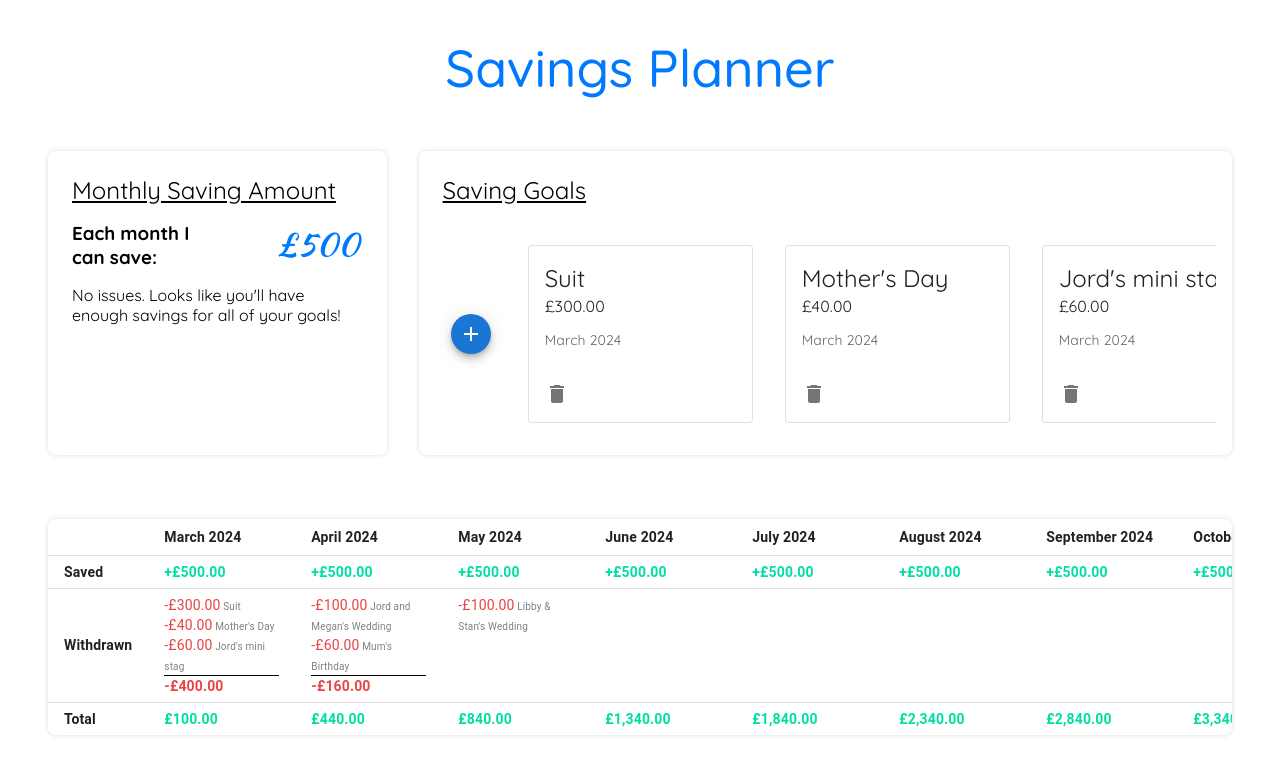
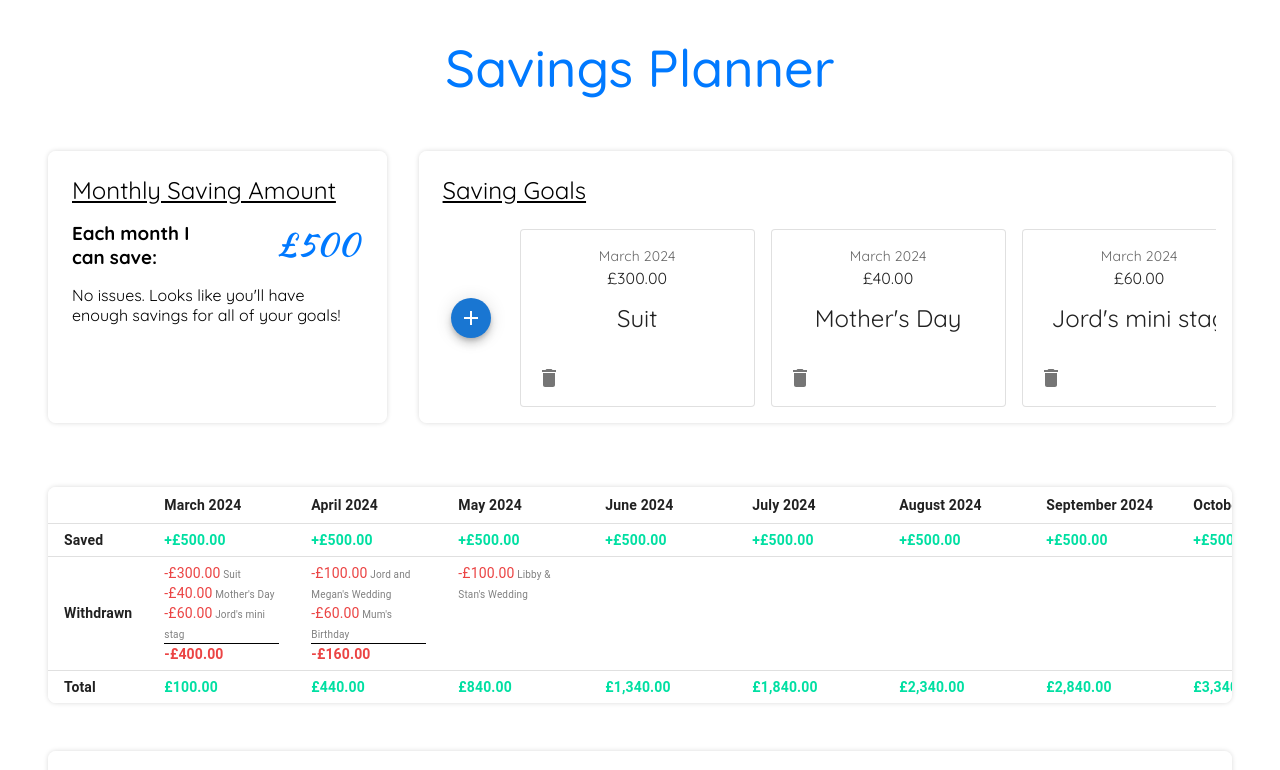
Before and after one commit to AKP-13/savings-planner, a React (Create React App) app: page / in a window 1280 px wide. Shown: the top 770 px of the page. Built offline with nearby package versions, Linux system fonts and the light colour scheme.

Commit message:
Tweak styling of savingItems

```diff
--- a/src/savingGoals/SavingItems.tsx
+++ b/src/savingGoals/SavingItems.tsx
@@ -10,9 +10,8 @@ import { CardContainer, InfoText } from './styles';
 import { SetTableData, TableData } from '../types';
 
 const StyledBox = styled(Box)({
-  minWidth: 225,
-  margin: '0 1rem',
-  textAlign: 'left'
+  minWidth: 235,
+  margin: '0 0.5rem'
 });
 
 const StyledTypography = styled(Typography)({
@@ -58,15 +57,15 @@ const SavingItems = ({
           <StyledBox key={`${itemToSaveFor}-${itemAmount}-${monthNeeded}-${yearNeeded}`}>
             <Card variant="outlined">
               <CardContent>
-                <StyledTypography variant="h5">{itemToSaveFor}</StyledTypography>
+                <StyledTypography color="text.secondary" variant="body2">
+                  {monthNeeded} {yearNeeded}
+                </StyledTypography>
 
                 <StyledTypography sx={{ mb: 1.5 }}>
                   {formattedCurrency.format(Number(itemAmount))}
                 </StyledTypography>
 
-                <StyledTypography color="text.secondary" variant="body2">
-                  {monthNeeded} {yearNeeded}
-                </StyledTypography>
+                <StyledTypography variant="h5">{itemToSaveFor}</StyledTypography>
               </CardContent>
               <CardActions disableSpacing>
                 <IconButton
```
